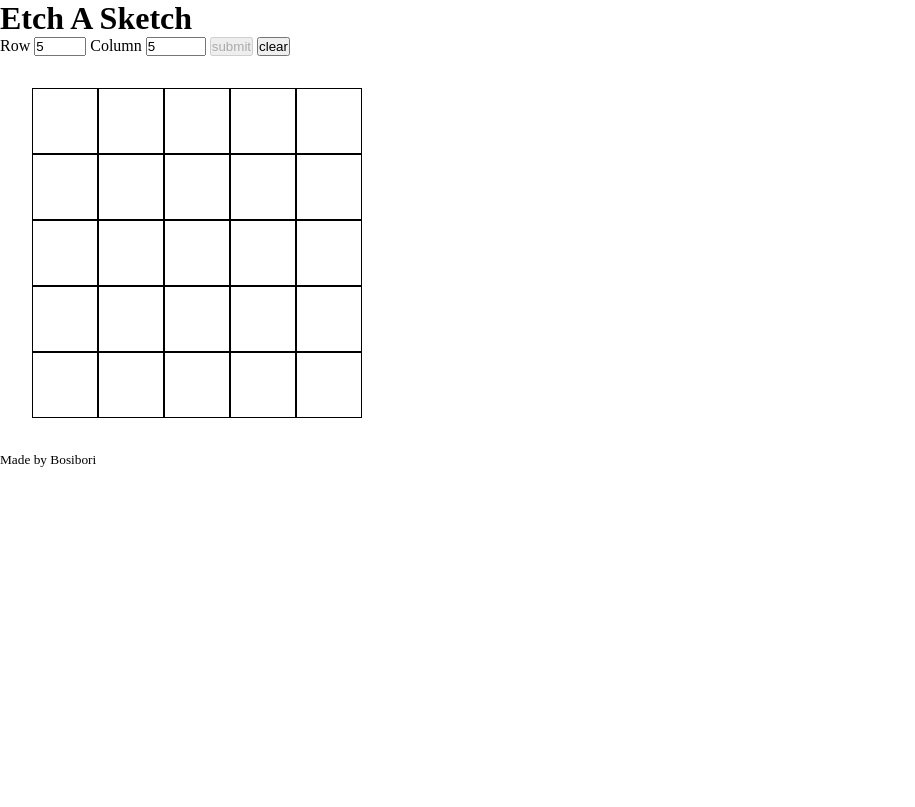
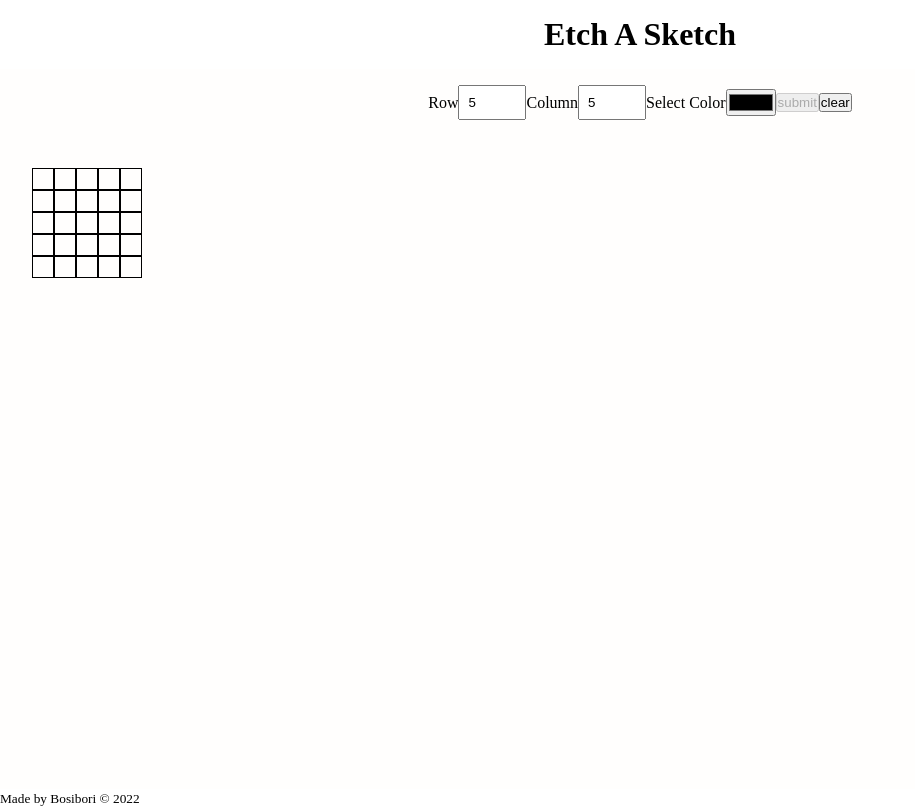
Before and after one commit to winniebosy/Etch-a-sketch, a plain HTML site: page index.html in a window 1280 px wide. Both pictures are taken after typing "5", "5" into the empty fields and a click on the input "submit". Shown: the whole page, without its empty margins (0-915 px from the left). Drawn offline with Linux system fonts and the light colour scheme.

Commit message:
styling of the page

```diff
--- a/index.css
+++ b/index.css
@@ -19,7 +19,9 @@
 
 section {
     border: black 1px solid;
-    padding: 2rem;
+    height: 15px;
+    width: 10px;
+    padding: 10px;
 }
 
 section:focus {
@@ -27,6 +29,24 @@ section:focus {
 }
 
 main {
+    height: 90vh;
+    background-color: rgb(255, 254, 253);
+}
+
+form {
     display: flex;
-    flex-direction: column;
+    flex-direction: row;
+    flex-wrap: nowrap;
+    padding: 1rem;
+    align-items: center;
+    justify-content: center;
 }
+
+input[type="number"] {
+    padding: 0.5rem;
+}
+
+h1 {
+    text-align: center;
+    padding: 1rem;
+}
--- a/index.html
+++ b/index.html
@@ -19,9 +19,12 @@
             <label for="row"> Row </label>
             <input type="number" id="row" name="row" min="1" max="50">
             <label for="column"> Column </label>
-            <input type="number" id="column" name="column" min="1" max="100">
+            <input type="number" id="column" name="column" min="1" max="50">
+            <label for="color">Select Color</label>
+            <input type="color" id="color" value="color">
             <input type="submit" value="submit" name="submit" id="submit-btn">
             <input type="submit" value="clear" name="clear" id="clear-btn">
+
         </form>
 
         <div class="container"></div>
@@ -29,7 +32,7 @@
 
 
     <footer>
-        <small>Made by Bosibori</small>
+        <small>Made by Bosibori &copy; 2022</small>
     </footer>
     <script src="index.js"></script>
 </body>
--- a/index.js
+++ b/index.js
@@ -6,8 +6,7 @@ let clearBtn = document.querySelector('#clear-btn')
 let inputRow = document.querySelector('#row');
 //console.log(inputRow)
 let inputColumn = document.querySelector('#column')
-
-
+let colorSelector = document.querySelector('#color');
 
 //creating out etch-a-sketch divs
 function createDivs() {
@@ -20,24 +19,42 @@ function createDivs() {
         console.log(gridRow)
         for (let c = 1; c <= rowsInput; c++) {
             let gridCells = document.createElement('section')
-            gridCells.setAttribute("tabindex", 0)
+            gridCells.setAttribute("tabindex", 0);
+            gridCells.focus();
             gridRow.appendChild(gridCells);
             //styles the background layer color
             gridCells.addEventListener('mouseenter', (e) => {
-                    e.target.style.backgroundColor = 'red';
+                let colorValue = colorSelector.value;
+                //color value based on user choice
+                gridCells.style.backgroundColor = colorValue;
+            });
 
+            //continue from here
 
-                })
-                //adding color using arrow keys
-            gridCells.addEventListener('keydown', (e) => {
-                if (e.key === 9) {
-                    //gridCells.setAttribute("tabindex", 0)
+            //console.log(firstElement)
+            //adding color using arrow keys
+            // gridCells.addEventListener('keydown', (e) => {
+            //     //e.key === 9 || e.key === 'Tab'
+            //     //up arrow
+            //     if (e.key === 38 || e.key === 'ArrowUp') {
+            //         e.target.style.backgroundColor = 'red';
+            //         gridCells.focus();
+            //         console.log(e.key);
+            //         //down arrow
+            //     } else if (e.key === 40 || e.key === 'ArrowDown') { //down arrow
+            //         e.target.style.backgroundColor = 'red';
+            //         console.log(e.key);
 
+            //     } else if (e.key === 39 || e.key === 'ArrowRight') {
+            //         e.target.style.backgroundColor = 'red';
+            //         console.log(e.key);
 
-                    console.log('down arrow pressed')
+            //     } else if (e.key === 37 || e.key === 'ArrowLeft') {
+            //         e.target.style.backgroundColor = 'red';
+            //         console.log(e.key);
 
-                }
-            })
+            //     }
+            // })
 
         }
     }
@@ -51,6 +68,7 @@ function createDivs() {
 submitBtn.addEventListener('click', (e) => {
     e.preventDefault();
     createDivs(16, 16)
+
     disableBtn();
 
 })
@@ -69,3 +87,6 @@ clearBtn.addEventListener('click', (e) => {
 function disableBtn() {
     submitBtn.disabled = true;
 }
+
+
+//selecting color
```
